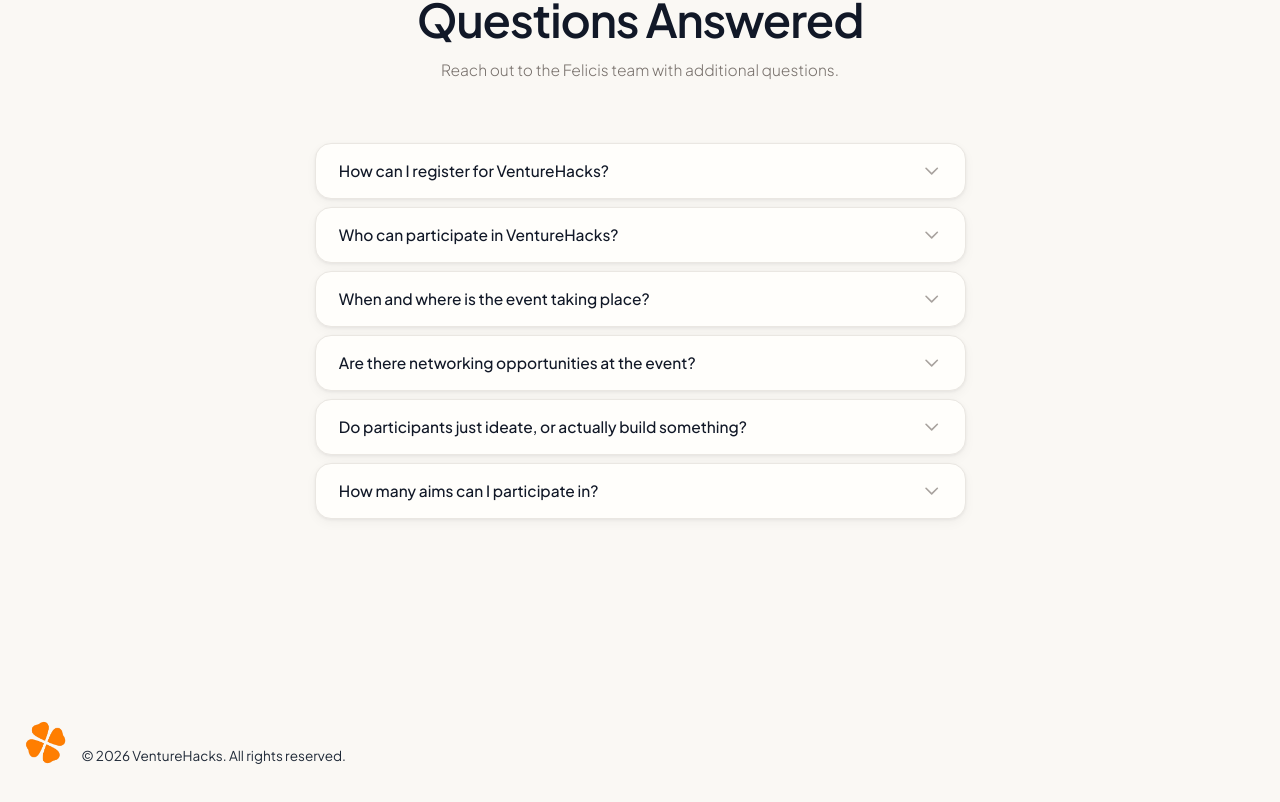
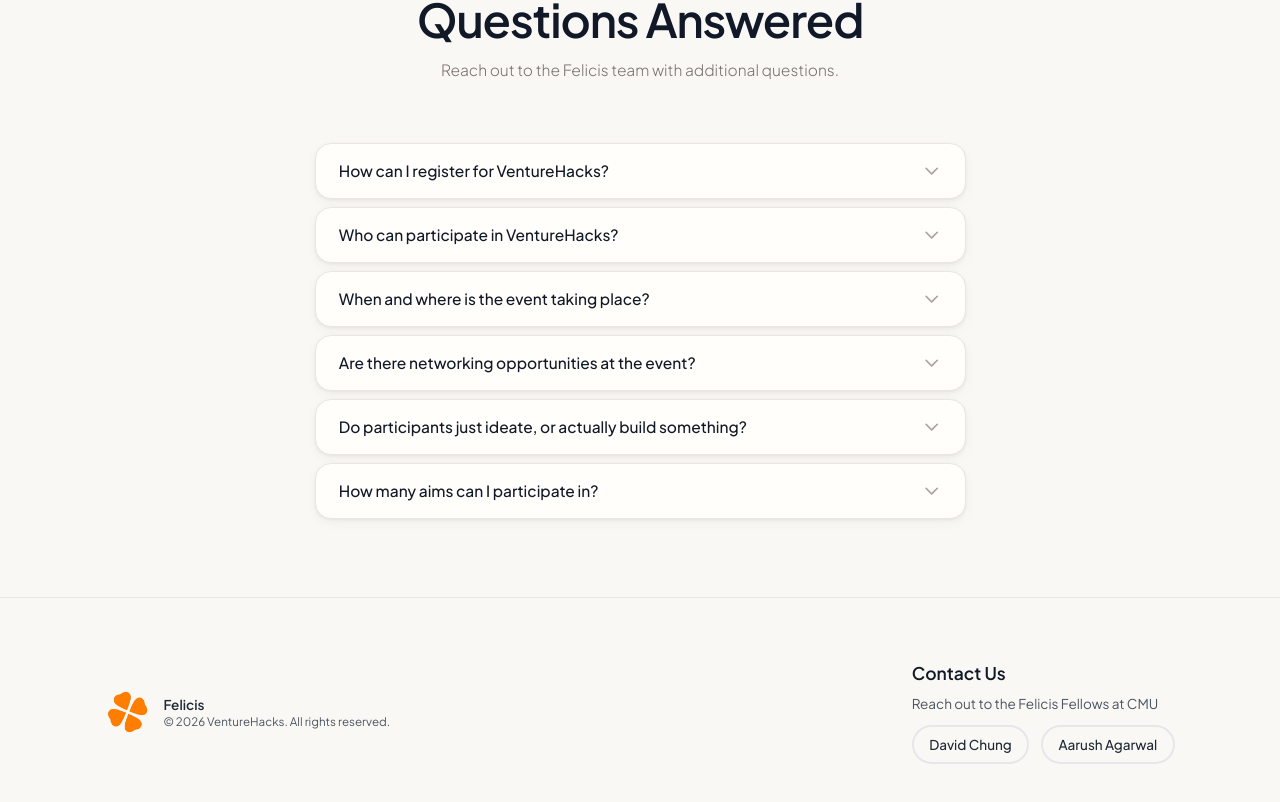
Before and after one commit to felicis-cmu/hackathon-website, a Next.js app in the folder frontend/: page / in a window 1280 px wide. Shown: the part 3410-4212 px from the top of the page. Built offline with nearby package versions, Linux system fonts and the light colour scheme; no server answers; a web font is replaced by a local one.

Commit message:
added contacts

```diff
--- a/frontend/components/Footer.tsx
+++ b/frontend/components/Footer.tsx
@@ -2,13 +2,42 @@
 
 export const Footer = () => {
   return (
-    <footer className="relative pt-2 pb-16 sm:pt-4 sm:pb-20 overflow-hidden min-h-[200px]">
-      {/* Logo + Copyright - bottom left */}
-      <div className="absolute left-0 z-10 flex items-end gap-3 pl-4 sm:pl-6" style={{ bottom: '2.0rem' }}>
-        <Image src="/logos/felicis.png" alt="Felicis" width={48} height={48} className="h-10 w-10 sm:h-12 sm:w-12" />
-        <p className="text-sm text-gray-800">
-          © 2026 VentureHacks. All rights reserved.
-        </p>
+    <footer className="relative pt-16 pb-16 overflow-hidden border-t border-gray-200">
+      <div className="max-w-6xl mx-auto px-4 sm:px-6">
+        <div className="flex flex-col md:flex-row justify-between items-start md:items-center gap-8">
+          {/* Left: Logo + Copyright */}
+          <div className="flex items-center gap-3">
+            <Image src="/logos/felicis.png" alt="Felicis" width={48} height={48} className="h-12 w-12" />
+            <div>
+              <p className="text-sm font-semibold text-gray-800">Felicis</p>
+              <p className="text-xs text-gray-600">© 2026 VentureHacks. All rights reserved.</p>
+            </div>
+          </div>
+
+          {/* Right: Contact Section */}
+          <div className="flex-shrink-0">
+            <h3 className="text-lg font-semibold text-gray-900 mb-2">Contact Us</h3>
+            <p className="text-sm text-gray-600 mb-3">Reach out to the Felicis Fellows at CMU</p>
+            <div className="flex flex-wrap gap-3">
+              <a
+                href="https://www.linkedin.com/in/david-chung-00b04a199/"
+                target="_blank"
+                rel="noopener noreferrer"
+                className="px-4 py-2 rounded-full border-2 border-gray-200 hover:border-felicis-orange text-gray-800 hover:text-felicis-orange font-medium transition-all text-sm"
+              >
+                David Chung
+              </a>
+              <a
+                href="https://www.linkedin.com/in/aarush-agarwal-2751a61b1/"
+                target="_blank"
+                rel="noopener noreferrer"
+                className="px-4 py-2 rounded-full border-2 border-gray-200 hover:border-felicis-orange text-gray-800 hover:text-felicis-orange font-medium transition-all text-sm"
+              >
+                Aarush Agarwal
+              </a>
+            </div>
+          </div>
+        </div>
       </div>
     </footer>
   )
```
